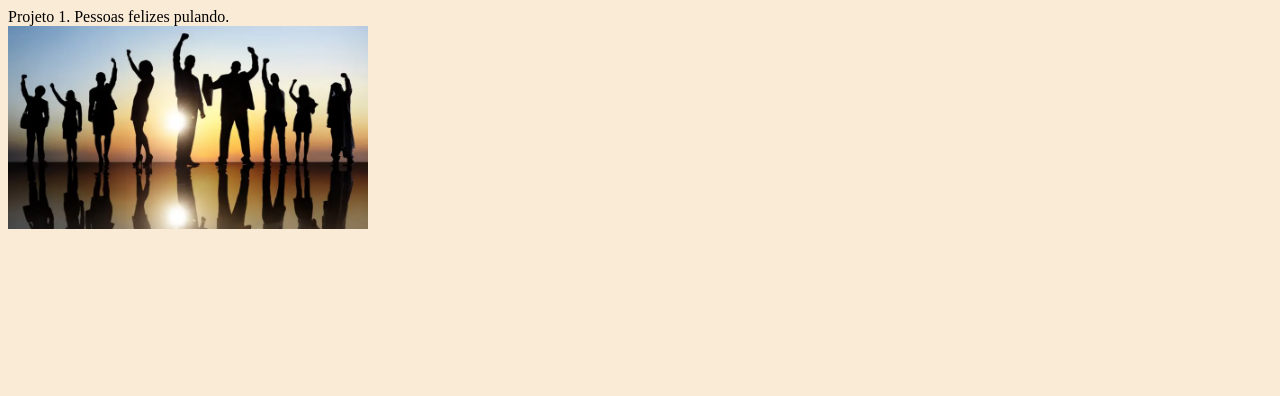
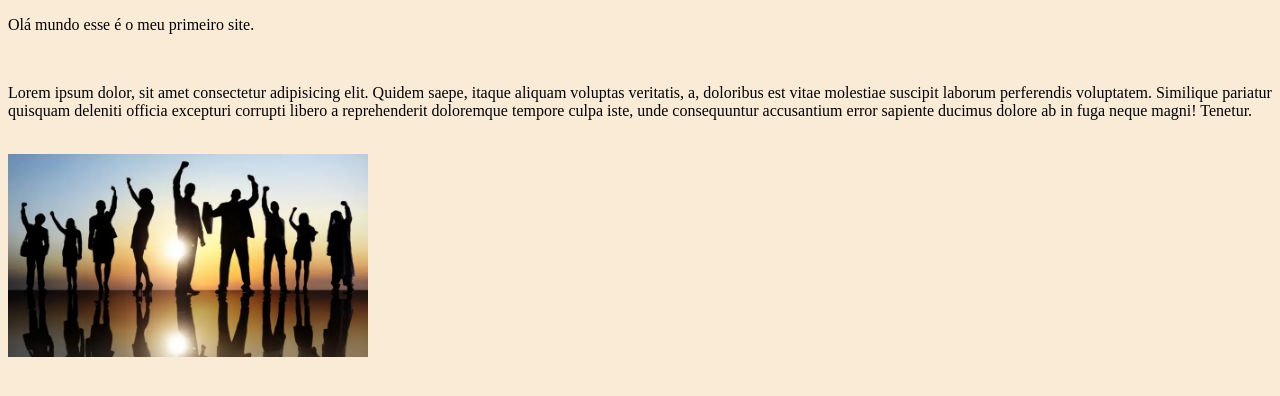
Before and after one commit to henriquexvr/ProjetoWeb1, a plain HTML site: page index.html in a window 1280 px wide. Drawn offline with Linux system fonts and the light colour scheme.

Commit message:
UPDATE index.html - add <p>

```diff
--- a/index.html
+++ b/index.html
@@ -7,7 +7,14 @@
     <title>Document</title>
 </head>
 <body>
-   Projeto 1. Pessoas felizes pulando.
+   <p> Olá mundo esse é o meu primeiro site. </p>
+
     <br>
+
+   <p> Lorem ipsum dolor, sit amet consectetur adipisicing elit. Quidem saepe, itaque aliquam voluptas veritatis, a, doloribus est vitae molestiae suscipit laborum perferendis voluptatem. Similique pariatur quisquam deleniti officia excepturi corrupti libero a reprehenderit doloremque tempore culpa iste, unde consequuntur accusantium error sapiente ducimus dolore ab in fuga neque magni! Tenetur.</p>
+
+    <br>
+
     <img src="pessoas.jpg" alt="" width="360px">
+
 </html>
```
